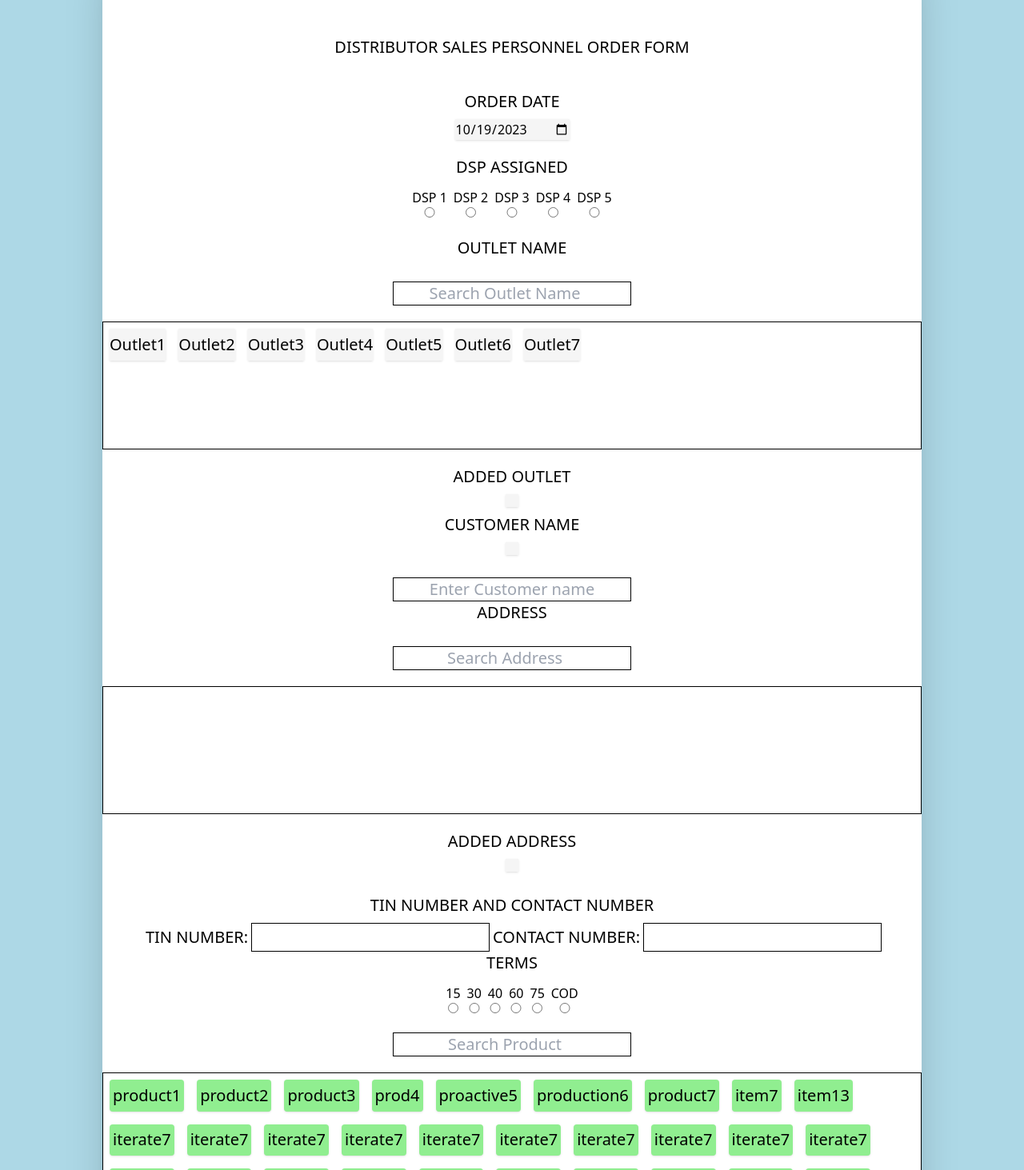
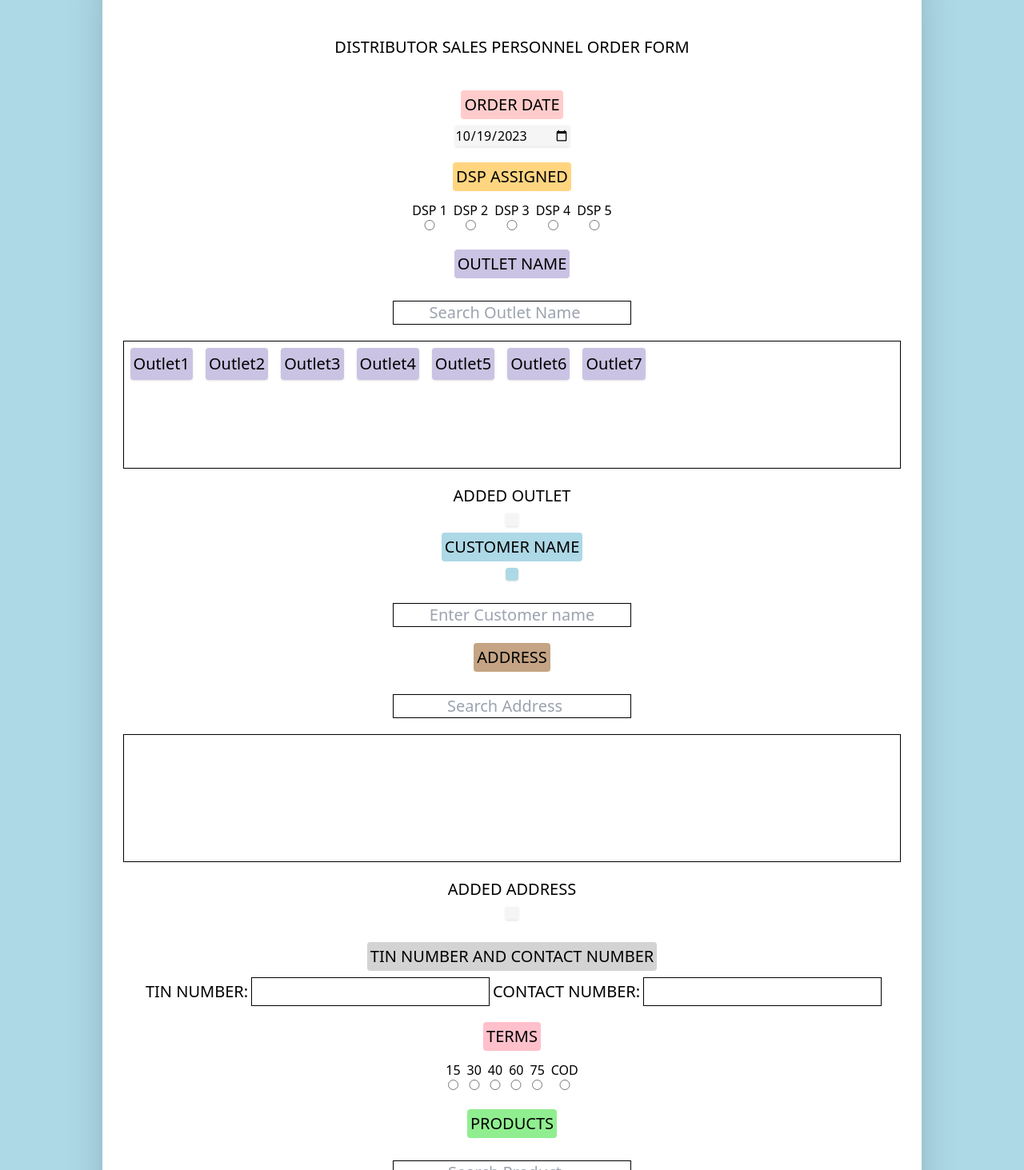
Before and after one commit to Xyron-22/WebForm, a Next.js app: page / in a window 1280 px wide. Shown: the part 67-1530 px from the top of the page at 80% size. Built offline with nearby package versions, Linux system fonts and the light colour scheme.

Commit message:
development stage 2 added some changes

```diff
--- a/components/Home.jsx
+++ b/components/Home.jsx
@@ -114,9 +114,9 @@ const HomePage = () => {
     <div className='flex-col flex items-center lg:w-[80%] bg-white shadow-2xl'>
       <h1 className='m-10 text-xl text-center md:text-2xl'>WESTERN BROTHERS OIL AND LUBRICANTS INC. ORDER FORM</h1>
       <h3 className='mb-5 text-lg text-center md:text-xl'>DISTRIBUTOR SALES PERSONNEL ORDER FORM</h3>
-    <label htmlFor='date' className='mt-5 mb-2 text-xs md:text-xl text-center'>ORDER DATE</label>
+    <label htmlFor='date' className='mt-5 mb-2 text-xs md:text-xl text-center bg-[#ffcccb] p-1 rounded'>ORDER DATE</label>
     <input className='shadow bg-whiteSmoke' type='date' name='date' value={date.toLocaleDateString("en-CA")} onChange={onSetDate}></input>
-    <h1 className='text-xs md:text-xl text-center mt-5 mb-2'>DSP ASSIGNED</h1>
+    <h1 className='text-xs md:text-xl text-center mt-5 mb-2 bg-[#FFD580] p-1 rounded'>DSP ASSIGNED</h1>
     <div className='text-center flex'>
       {DspData.map((dsp, i) => {
         return (
@@ -127,40 +127,40 @@ const HomePage = () => {
         )
       })}
     </div>
-    <h1 className='text-xs md:text-xl text-center mt-5 mb-2'>OUTLET NAME</h1>
+    <h1 className='text-xs md:text-xl text-center mt-5 mb-2 bg-[#CBC3E3] p-1 rounded'>OUTLET NAME</h1>
     <input type='search' onChange={handleSearchOutletName} placeholder='Search Outlet Name' className='text-xs md:text-xl xl:text-xl mt-5 text-center border border-black'></input>
-    <div className='w-full flex m-5 flex-wrap text-xs md:text-xl border border-black h-[20vh] overflow-auto'>
+    <div className='w-[95%] flex m-5 flex-wrap text-xs md:text-xl border border-black h-[20vh] overflow-auto'>
     {outletArray.map((val, i) => {
       return (
-          <input className='h-[25%] m-1 md:m-2 hover:cursor-pointer bg-whiteSmoke shadow hover:scale-110' key={i} name="product" type='button' value={val} onClick={() => setOutlet(val)}>
+          <input className='h-[25%] m-1 md:m-2 hover:cursor-pointer bg-[#CBC3E3] rounded p-1 shadow hover:scale-110' key={i} name="product" type='button' value={val} onClick={() => setOutlet(val)}>
           </input>
       )
     })}
     </div>
     <h1 className='text-xs md:text-xl text-center mb-2'>ADDED OUTLET</h1>
     <h1 className='text-xs md:text-xl text-center mb-2 bg-whiteSmoke shadow p-2'>{outlet}</h1>
-    <h1 className='text-xs md:text-xl text-center mb-2'>CUSTOMER NAME</h1>
-    <h1 className='text-xs md:text-xl text-center mb-2 bg-whiteSmoke shadow p-2'>{customerName}</h1>
+    <h1 className='text-xs md:text-xl text-center mb-2 bg-[#ADD8E6] p-1 rounded'>CUSTOMER NAME</h1>
+    <h1 className='text-xs md:text-xl text-center mb-2 bg-[#ADD8E6] rounded shadow p-2'>{customerName}</h1>
     <input type='text' placeholder='Enter Customer name' className='text-xs md:text-xl xl:text-xl mt-5 text-center border border-black' onChange={(e) => setCustomerName(e.target.value)}></input>
-    <h1 className='text-xs md:text-xl text-center mb-2'>ADDRESS</h1>
+    <h1 className='text-xs md:text-xl text-center mt-5 mb-2 bg-[#C4A484] p-1 rounded'>ADDRESS</h1>
     <input type='search' onChange={handleSearchAddress} placeholder='Search Address' className='text-xs md:text-xl xl:text-xl mt-5 text-center border border-black'></input>
-    <div className='w-full flex m-5 flex-wrap text-xs md:text-xl border border-black h-[20vh] overflow-auto'>
+    <div className='w-[95%] flex m-5 flex-wrap text-xs md:text-xl border border-black h-[20vh] overflow-auto'>
     {arrayOfAddressShown && arrayOfAddressShown.map((address, i) => {
       return (
-        <input type='button' className='h-[25%] m-1 md:m-2 hover:cursor-pointer bg-whiteSmoke shadow hover:scale-110' value={address} onClick={(e) => setAddress(e.target.value)} key={i}></input>
+        <input type='button' className='h-[25%] m-1 md:m-2 hover:cursor-pointer bg-[#C4A484] rounded p-1 shadow hover:scale-110' value={address} onClick={(e) => setAddress(e.target.value)} key={i}></input>
       )
     })}
     </div>
     <h1 className='text-xs md:text-xl text-center mb-2'>ADDED ADDRESS</h1>
     <h1 className='text-xs md:text-xl text-center mb-2 bg-whiteSmoke shadow p-2'>{address}</h1>
-    <h1 className='text-xs md:text-xl text-center mt-5 mb-2'>TIN NUMBER AND CONTACT NUMBER</h1>
+    <h1 className='text-xs md:text-xl text-center mt-5 mb-2 bg-[#D3D3D3] p-1 rounded'>TIN NUMBER AND CONTACT NUMBER</h1>
     <div className='text-center flex flex-col lg:flex-row'>
       <label htmlFor='TIN' className='text-xs md:text-xl text-center m-1'>TIN NUMBER:</label>
       <input name='TIN' type='text' className='text-xs md:text-xl xl:text-xl text-center border border-black' onChange={(e) => setTinNumber(e.target.value)}></input>
       <label htmlFor='Contact' className='text-xs md:text-xl text-center m-1'>CONTACT NUMBER:</label>
       <input name='Contact' type='text' className='text-xs md:text-xl xl:text-xl text-center border border-black' onChange={(e) => setContactNumber(e.target.value)}></input>
     </div>
-    <h1 className='text-xs md:text-xl text-center mb-2'>TERMS</h1>
+    <h1 className='text-xs md:text-xl text-center mb-2 mt-5 bg-[#FFC0CB] p-1 rounded'>TERMS</h1>
     <div className='text-center flex'>
       {TermsData.map((termValue, i) => {
         return (
@@ -171,8 +171,9 @@ const HomePage = () => {
         )
       })}
     </div>
+    <h1 className='text-xs md:text-xl text-center mb-2 mt-5 bg-lightGreen p-1 rounded'>PRODUCTS</h1>
     <input type='search' onChange={handleSearchProduct} placeholder='Search Product' className='text-xs md:text-xl xl:text-xl mt-5 text-center border border-black'></input>
-    <div className='w-full flex m-5 flex-wrap text-xs md:text-xl border border-black h-[20vh] overflow-auto'>
+    <div className='w-[95%] flex m-5 flex-wrap text-xs md:text-xl border border-black h-[20vh] overflow-auto'>
     {mockDataArray.map((val, i) => {
       return (
           <input className='h-[25%] m-1 md:m-2 hover:cursor-pointer bg-lightGreen shadow hover:scale-110 p-1 rounded' key={i} name="product" type='button' value={val} onClick={(e) => {
@@ -200,10 +201,3 @@ const HomePage = () => {
 }
 
 export default HomePage
-
-
-
-
-
-{/* <input name='quantity' className='border-black' type={toggle ? "number" : "hidden"} onChange={handleProduct}></input> <input onChange={handleProduct} name='price' type={toggle ? "number" : "hidden"}></input>
-<button type='submit' onClick={handleArrayProducts}>Submit</button> */}
```
